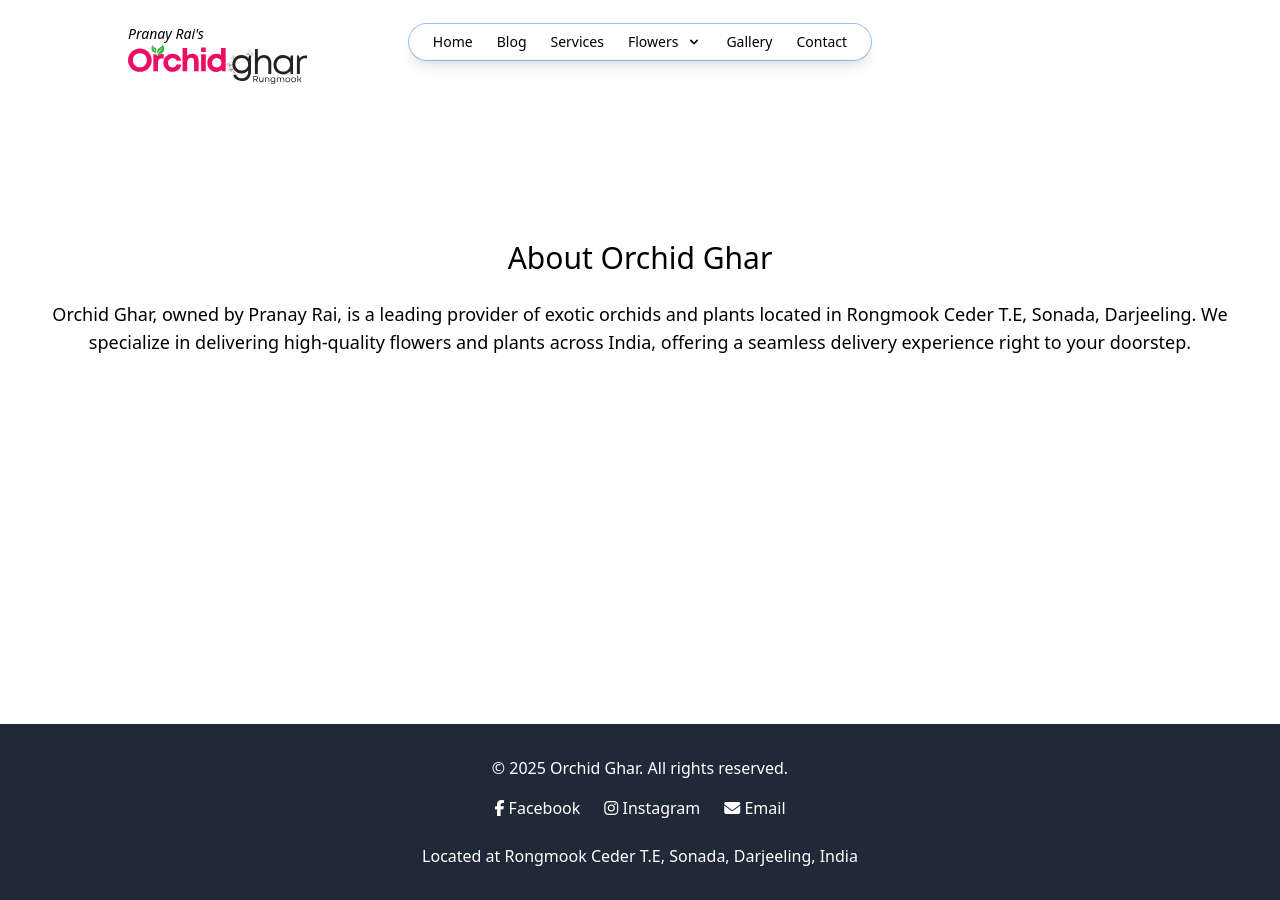
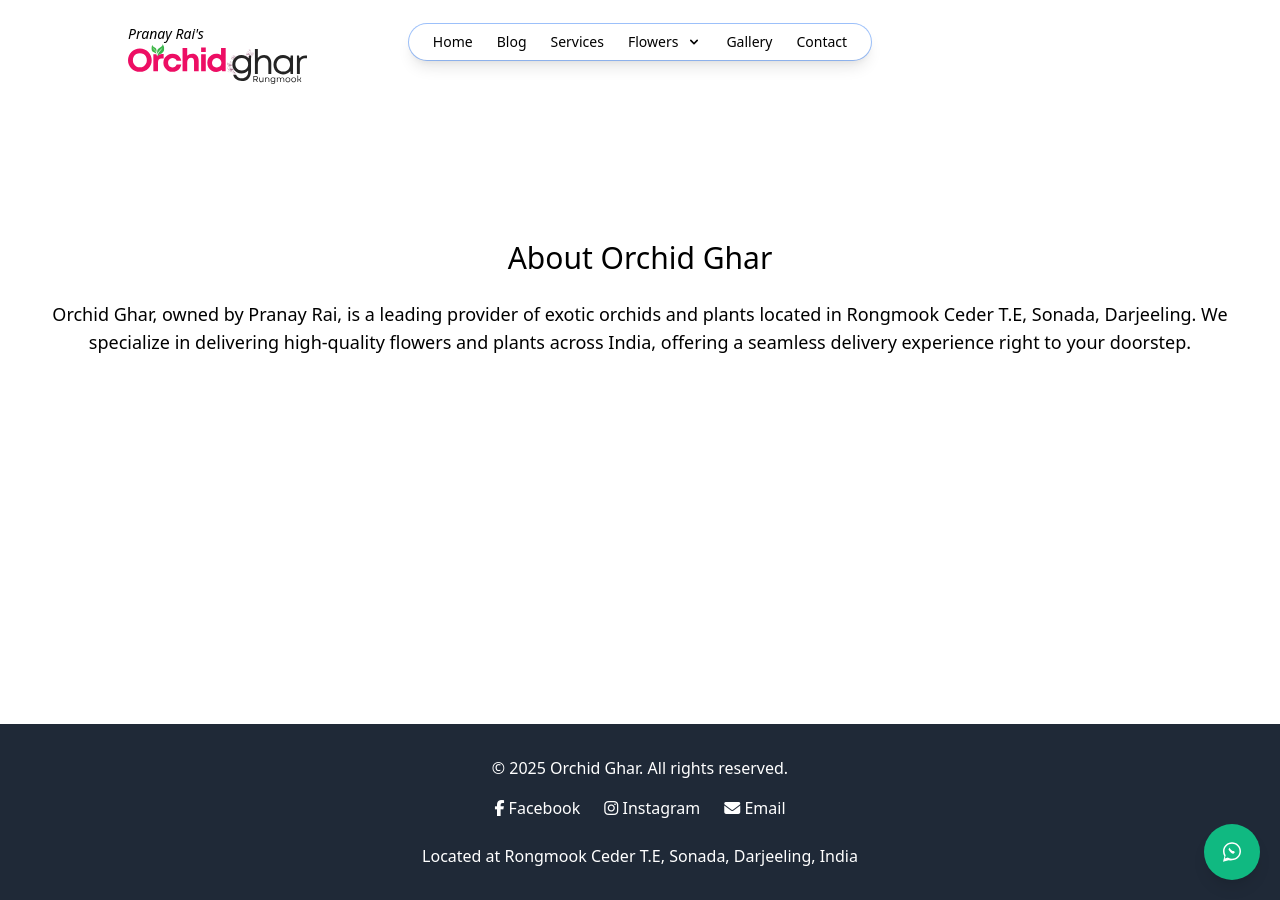
Before and after one commit to OrchidGhar/orchidghar.github.io, a Jekyll site: the page built from about.html, in a window 1280 px wide. Built offline with Jekyll 4.4.1, drawn with Linux system fonts in a browser that asks for light colours; nearby versions of some CDN libraries.

Commit message:
whatsapp floating button added

```diff
--- a/_layouts/default.html
+++ b/_layouts/default.html
@@ -23,6 +23,15 @@
     </main>
 
     {% include footer.html %}
+            <!-- WhatsApp Floating Icon -->
+<a href="https://wa.me/919547892403" target="_blank" aria-label="Chat on WhatsApp"
+class="fixed bottom-5 right-5 z-50 bg-green-500 hover:bg-green-600 text-white p-4 rounded-full shadow-lg transition-transform transform hover:scale-110">
+ <!-- WhatsApp SVG Icon -->
+ <svg xmlns="http://www.w3.org/2000/svg" class="h-6 w-6 fill-current" viewBox="0 0 32 32">
+     <path d="M16.001 3C9.373 3 4 8.373 4 15c0 2.438.687 4.719 1.875 6.656L4 29l7.594-1.875A11.956 11.956 0 0 0 16 27c6.627 0 12-5.373 12-12S22.627 3 16.001 3zm0 2c5.531 0 10 4.469 10 10s-4.469 10-10 10c-1.844 0-3.563-.5-5.063-1.375l-.313-.188-4.188 1.063 1.094-4.063-.188-.313C6.5 18.563 6 16.844 6 15c0-5.531 4.469-10 10.001-10zm-2.5 5c-.219 0-.406.094-.563.25l-1.281 1.312c-.281.281-.344.719-.188 1.063.313.719 1.094 2.063 2.344 3.313 1.281 1.281 2.594 2.031 3.375 2.344.344.156.781.094 1.062-.188l1.313-1.281c.281-.281.281-.75-.031-1.063l-.969-.906c-.281-.281-.656-.25-.906-.219-.25.031-.5.063-.719-.031-.656-.25-1.563-.75-2.281-1.469-.719-.719-1.25-1.625-1.469-2.281-.094-.219-.063-.469-.031-.719.031-.25.063-.625-.219-.906l-.906-.969a.751.751 0 0 0-.531-.188z"/>
+ </svg>
+</a>
+
     <script>
         document.addEventListener("DOMContentLoaded", function () {
   const menuToggle = document.getElementById("menuToggle");
@@ -99,5 +108,6 @@
             });
         });
         </script>
+
 </body>
 </html>
```
